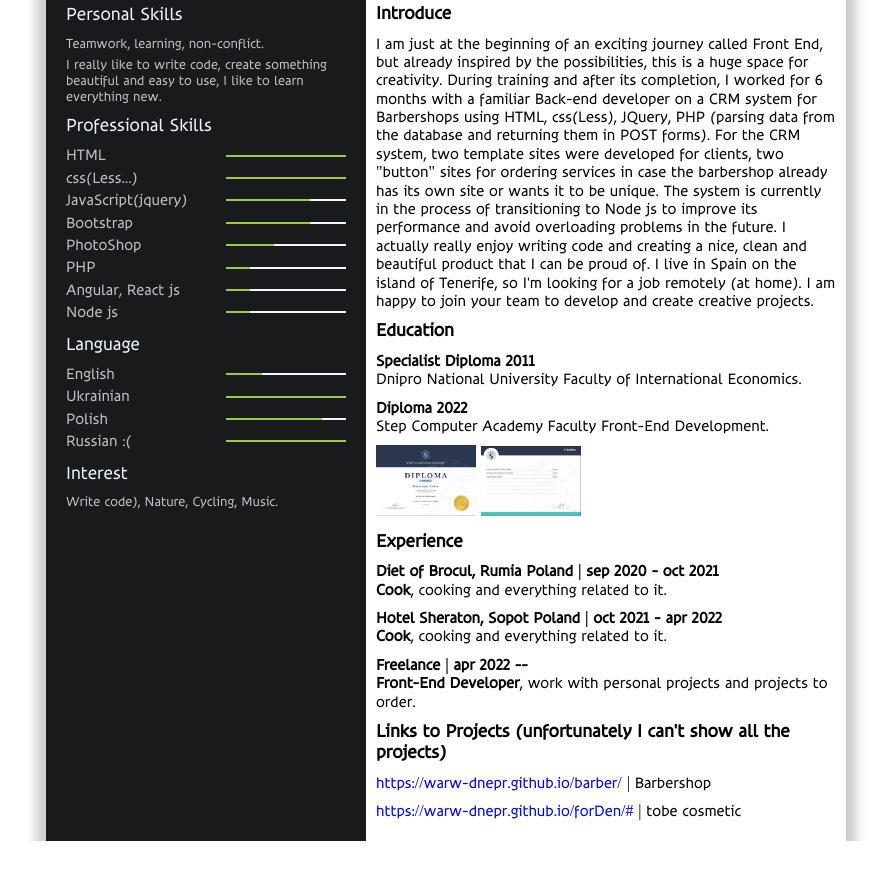
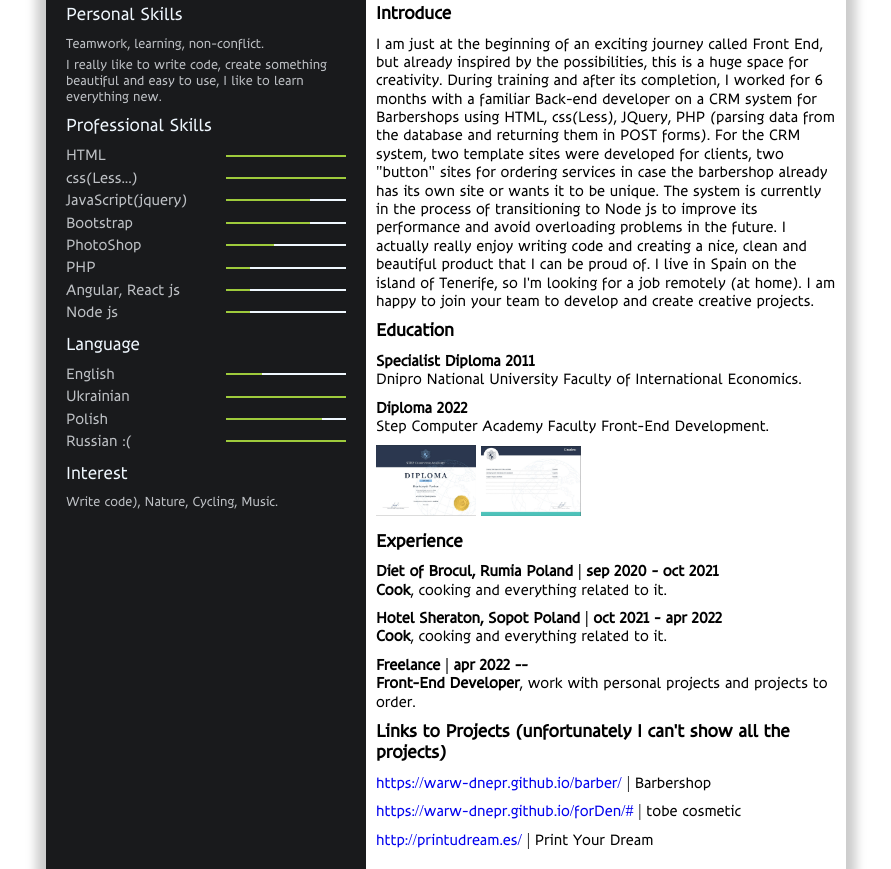
Before and after one commit to warw-dnepr/Front-end-cv, a plain HTML site: page index.html in a window 1280 px wide. Shown: the part 382-1251 px from the top of the page, without its empty margins (194-1085 px from the left). Before the commit the page ends 1223 px from the top, so only its background shows below. Drawn offline with nearby package versions, Linux system fonts and the light colour scheme; a web font is replaced by a local one.

Commit message:
Add files via upload

```diff
--- a/index.html
+++ b/index.html
@@ -128,6 +128,7 @@
                <h3>Links to Projects (unfortunately I can't show all the projects)</h3>
                <p><a href="https://warw-dnepr.github.io/barber/" target="_blank">https://warw-dnepr.github.io/barber/</a> | Barbershop</p>
                <p><a href="https://warw-dnepr.github.io/forDen/#" target="_blank">https://warw-dnepr.github.io/forDen/#</a> | tobe cosmetic</p>
+               <p><a href="http://printudream.es/" target="_blank">http://printudream.es/</a> | Print Your Dream</p>
             </div>
          </div>
       </main>
```
